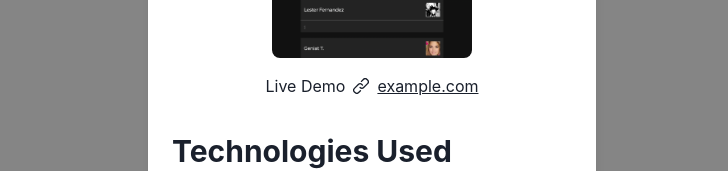
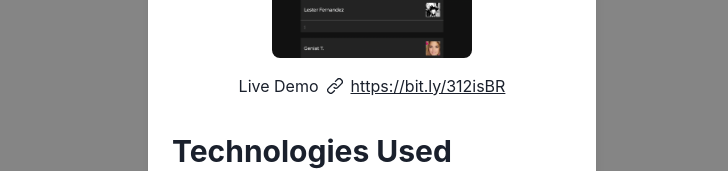
Before and after one commit to lesterfernandez/portfolio-website, a React (Create React App) app: page /projects in a window 1280 px wide. Both pictures are taken after a click on the item "Full Stack Micro Blog". Shown: the part 283-454 px from the top of the page, without its empty margins (268-996 px from the left). Built offline with nearby package versions, Linux system fonts and the light colour scheme.

Commit message:
finished projects page

```diff
--- a/src/components/pages/Projects/Project.jsx
+++ b/src/components/pages/Projects/Project.jsx
@@ -3,7 +3,16 @@ import React from "react";
 import ProjectInfo from "./ProjectInfo";
 import ProjectThumbnail from "./ProjectThumbnail";
 
-const Project = ({ src, previewSrc, label, title, tags, architecture }) => {
+const Project = ({
+  src,
+  previewSrc,
+  label,
+  title,
+  tags,
+  architecture,
+  demoText,
+  demoLink,
+}) => {
   const { isOpen, onOpen, onClose } = useDisclosure();
   return (
     <>
@@ -21,6 +30,8 @@ const Project = ({ src, previewSrc, label, title, tags, architecture }) => {
         previewSrc={previewSrc}
         tags={tags}
         architecture={architecture}
+        demoText={demoText}
+        demoLink={demoLink}
       />
     </>
   );
--- a/src/components/pages/Projects/ProjectInfo.jsx
+++ b/src/components/pages/Projects/ProjectInfo.jsx
@@ -22,6 +22,8 @@ const ProjectInfo = ({
   previewSrc,
   tags,
   architecture,
+  demoText,
+  demoLink,
 }) => {
   return (
     <Modal
@@ -44,8 +46,8 @@ const ProjectInfo = ({
             rounded="lg"
           />
           <HStack justify="center" py="1rem">
-            <Text>Live Demo</Text>
-            <LinkIcon /> <Link textDecoration="underline">example.com</Link>
+            <Text>{demoText}</Text>
+            <LinkIcon /> <Link textDecoration="underline">{demoLink}</Link>
           </HStack>
           <Article my="0" m="1.2rem 0 3rem">
             <Heading size="lg">Technologies Used</Heading>
--- a/src/components/pages/Projects/Projects.jsx
+++ b/src/components/pages/Projects/Projects.jsx
@@ -15,6 +15,8 @@ const Projects = () => {
           previewSrc={twitterCloneFeedPic}
           label="Full Stack Micro Blog"
           title="Twitter Clone"
+          demoText="Live Demo"
+          demoLink="https://bit.ly/312isBR"
           tags={[
             "NodeJS",
             "PostgreSQL",
@@ -44,6 +46,8 @@ const Projects = () => {
           previewSrc={cubedUpPreview}
           label="IOS Mobile Game"
           title="Cubed Up"
+          demoText="App Listing"
+          demoLink="https://apple.co/3xwOm58"
           tags={[
             "C#",
             "Unity",
```
